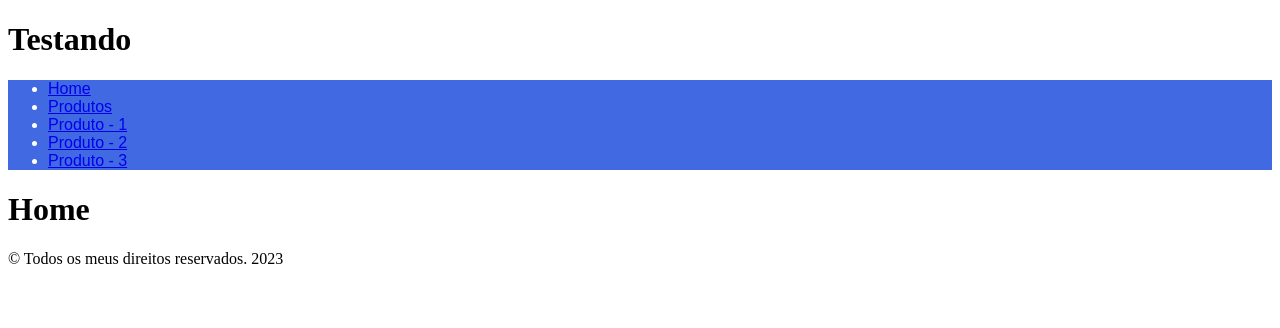
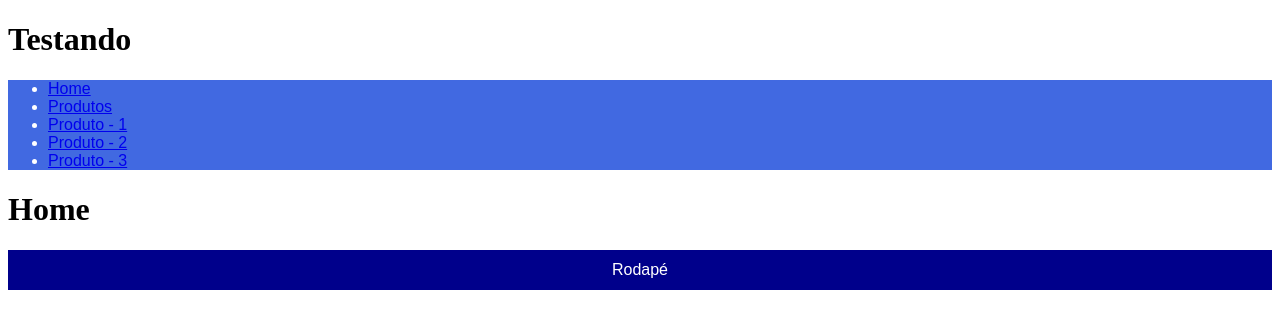
Before and after one commit to nicolyy/spa-1tdss, a React (Vite) app: page / in a window 1280 px wide. Shown: the top 328 px of the page. Built offline with nearby package versions, Linux system fonts and the light colour scheme.

Commit message:
Ajustando mensagem e css do rodapé

```diff
--- /dev/null
+++ b/src/components/Rodape.css
@@ -0,0 +1,12 @@
+footer{
+    display: flex;
+    width: 100%;
+    justify-content: center;
+    align-items: center;
+    height: 5vh;
+    background-color: darkblue;
+
+
+    font-family: Arial, Helvetica, sans-serif;
+    color: #ffffff;
+}
--- a/src/components/Rodape.jsx
+++ b/src/components/Rodape.jsx
@@ -1,8 +1,13 @@
+import './Rodape.css';
+
+
+
+
 export default function Rodape(){
     return (
        <>
            <footer>
-               <p>&copy; Todos os meus direitos reservados. 2023</p>
+               <p>Rodapé</p>
            </footer>
        </>
     )
```
